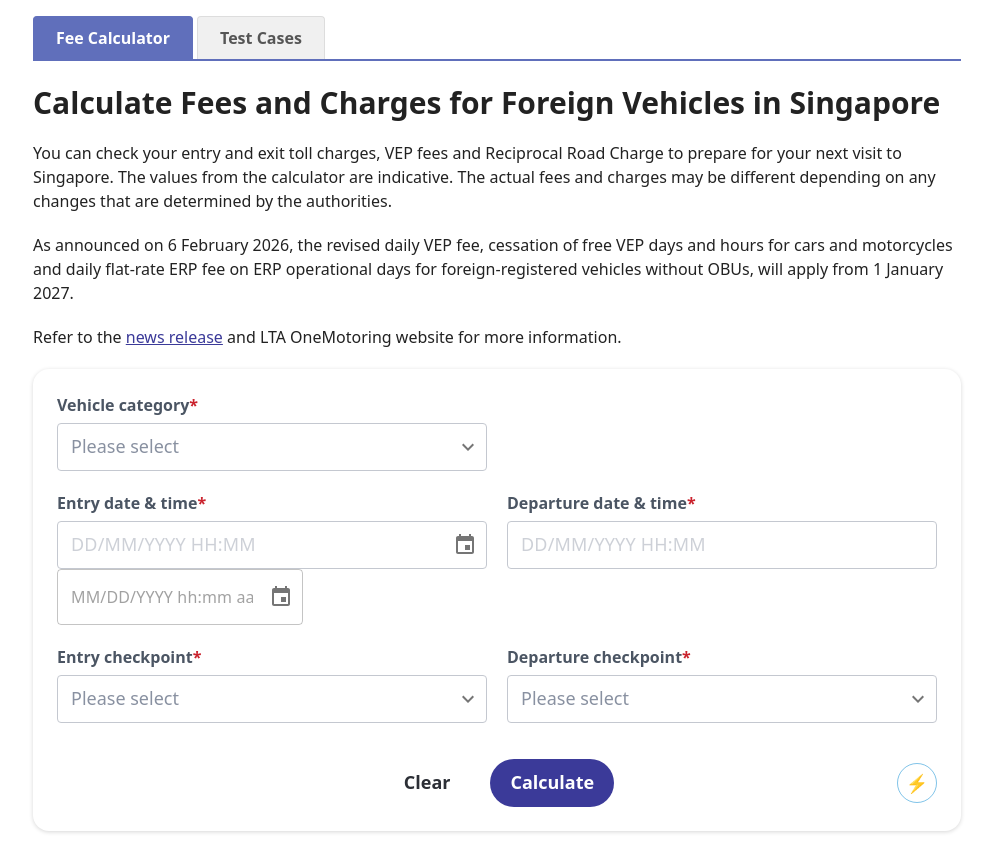
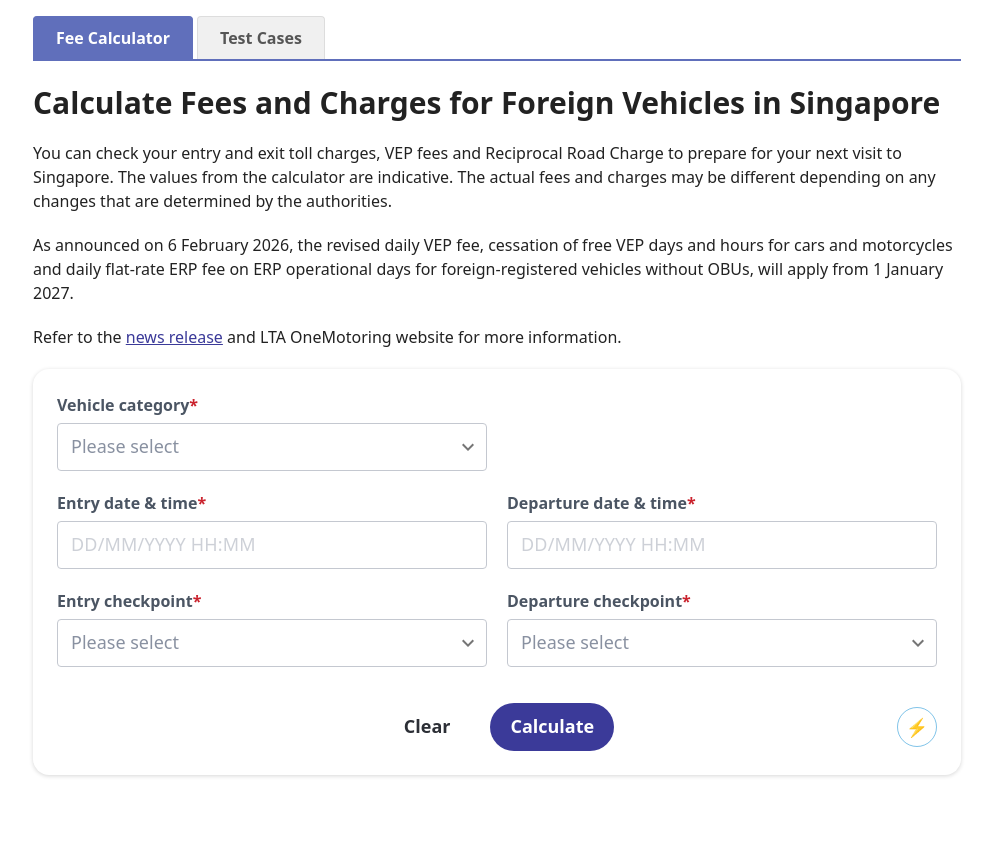
Before and after one commit to willteowh/vep-calculator, a React (Vite) app: page / in a window 1280 px wide. Shown: the whole page, without its empty margins (143-1136 px from the left). After the commit the page ends 807 px from the top, so only its background shows below. Built offline with nearby package versions, Linux system fonts and the light colour scheme.

Commit message:
apply extra style to overwrite 1M Adobe AEM global style

```diff
--- a/src/App.tsx
+++ b/src/App.tsx
@@ -2,7 +2,7 @@ import VEPCalculator from "@/VEPCalculator";
 
 export default function App() {
   return (
-    <main className="min-h-screen bg-transparent">
+    <main className="bg-transparent">
       <VEPCalculator />
     </main>
   );
--- a/src/components/CalculatorForm.tsx
+++ b/src/components/CalculatorForm.tsx
@@ -199,26 +199,26 @@ export function CalculatorForm({
             </Typography>
             <DateTimePicker
               value={form.entryDatetime ? dayjs(form.entryDatetime) : null}
-              // onChange={handleEntryChange}
-              // open={entryPickerOpen}
-              // onOpen={() => setEntryPickerOpen(true)}
-              // onClose={() => setEntryPickerOpen(false)}
+              onChange={handleEntryChange}
+              open={entryPickerOpen}
+              onOpen={() => setEntryPickerOpen(true)}
+              onClose={() => setEntryPickerOpen(false)}
               format="DD/MM/YYYY HH:mm"
               minDateTime={minEntryDayjs}
               maxDateTime={maxExitDayjs}
               ampm={false}
-              // reduceAnimations
-              // disableOpenPicker
+              reduceAnimations
+              disableOpenPicker
               localeText={dateTimePlaceholderLocaleText}
               slotProps={{
                 textField: {
                   fullWidth: true,
-                  // size: "small",
-                  // onClick: openEntryDateTimePicker,
+                  size: "small",
+                  onClick: openEntryDateTimePicker,
                   error: !!errors.entryDatetime,
                   helperText: errors.entryDatetime || "",
                   sx: {
-                    // width: "100%",
+                    width: "100%",
                     ...inputStyle,
                     ...textFieldPlaceholderStyle,
                     ...(form.entryDatetime && {
@@ -230,7 +230,6 @@ export function CalculatorForm({
                 },
               }}
             />
-            <DateTimePicker />
           </Grid>
           <Grid size={{ xs: 12, sm: 6 }}>
             <Typography component="label" sx={labelStyle}>
--- a/src/components/calculatorFormStyles.ts
+++ b/src/components/calculatorFormStyles.ts
@@ -80,6 +80,7 @@ export const inputStyle = {
   py: 0,
   height: "48px",
   fontSize: "18px",
+  backgroundColor: "#fff",
   color: "#23272E",
   "& .MuiInputBase-root": {
     height: "48px",
```
